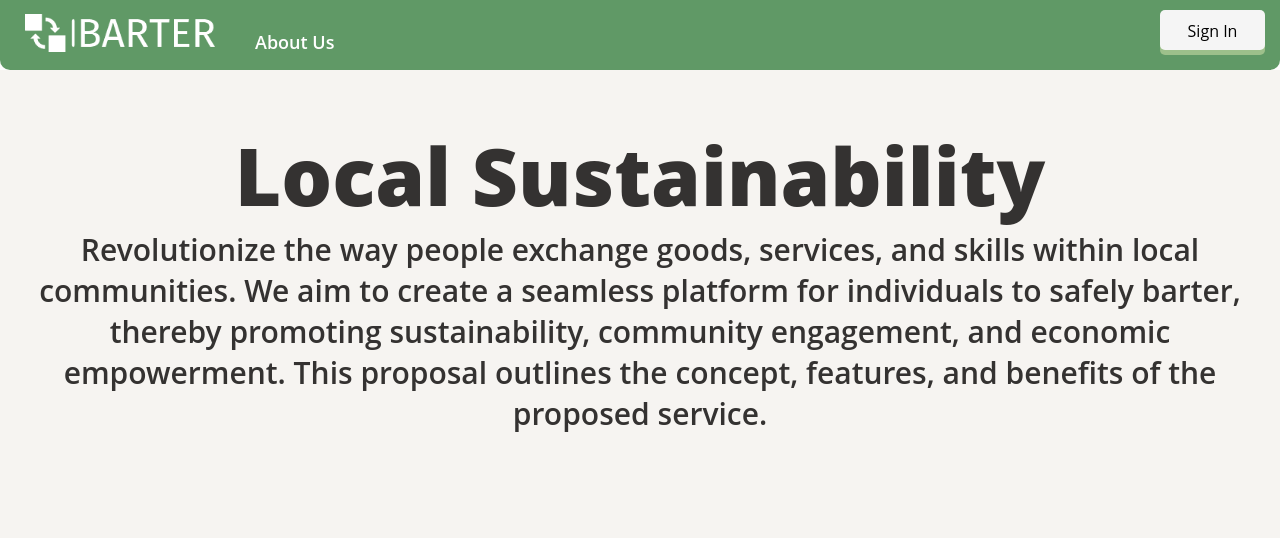
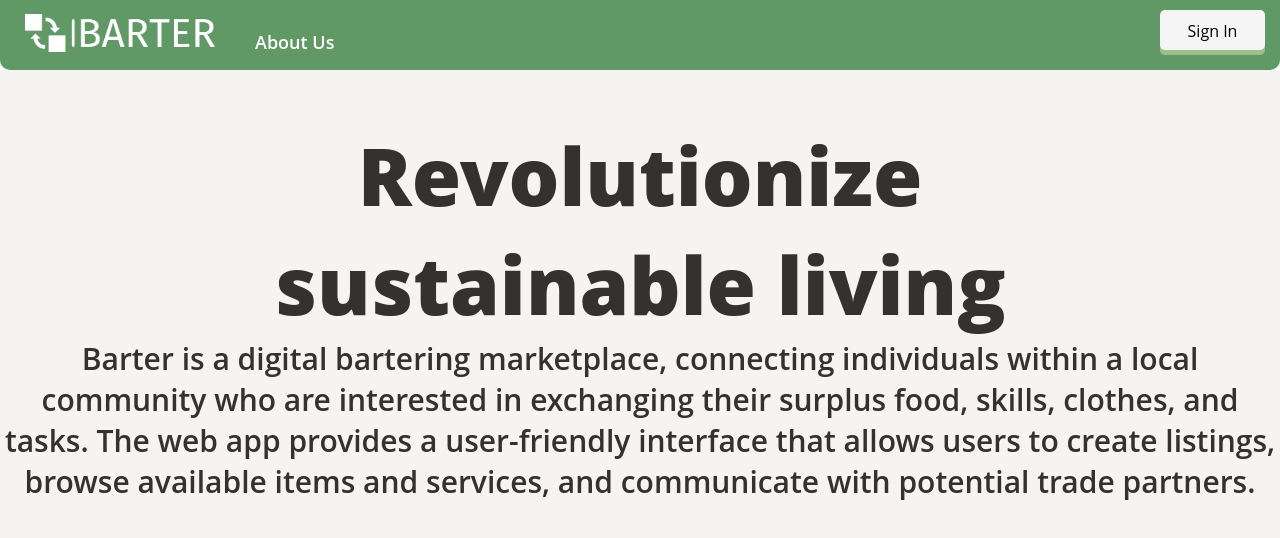
Before and after one commit to Aayana-E/BarterV2, a React (Create React App) app in the folder front/: page /about in a window 1280 px wide. Shown: the top 538 px of the page. Built offline with nearby package versions, Linux system fonts and the light colour scheme; no server answers.

Commit message:
About us changes

```diff
--- a/front/src/components/About.js
+++ b/front/src/components/About.js
@@ -7,9 +7,9 @@ function About() {
     <>
 
     <HomeBack>
-        <HeroText>Local Sustainability</HeroText>
-        <HeroSubText>Revolutionize the way people exchange goods, services, and skills within local communities. We aim to create a seamless platform for individuals to safely barter, thereby promoting sustainability, community engagement, and economic empowerment. This proposal outlines the concept, features, and benefits of the proposed service.</HeroSubText>
-
+        <HeroText>Revolutionize</HeroText>
+        <HeroText>sustainable living</HeroText>
+        <HeroSubText> Barter is a digital bartering marketplace, connecting individuals within a local community who are interested in exchanging their surplus food, skills, clothes, and tasks. The web app provides a user-friendly interface that allows users to create listings, browse available items and services, and communicate with potential trade partners. </HeroSubText>
     </HomeBack>
 
     </>
```
